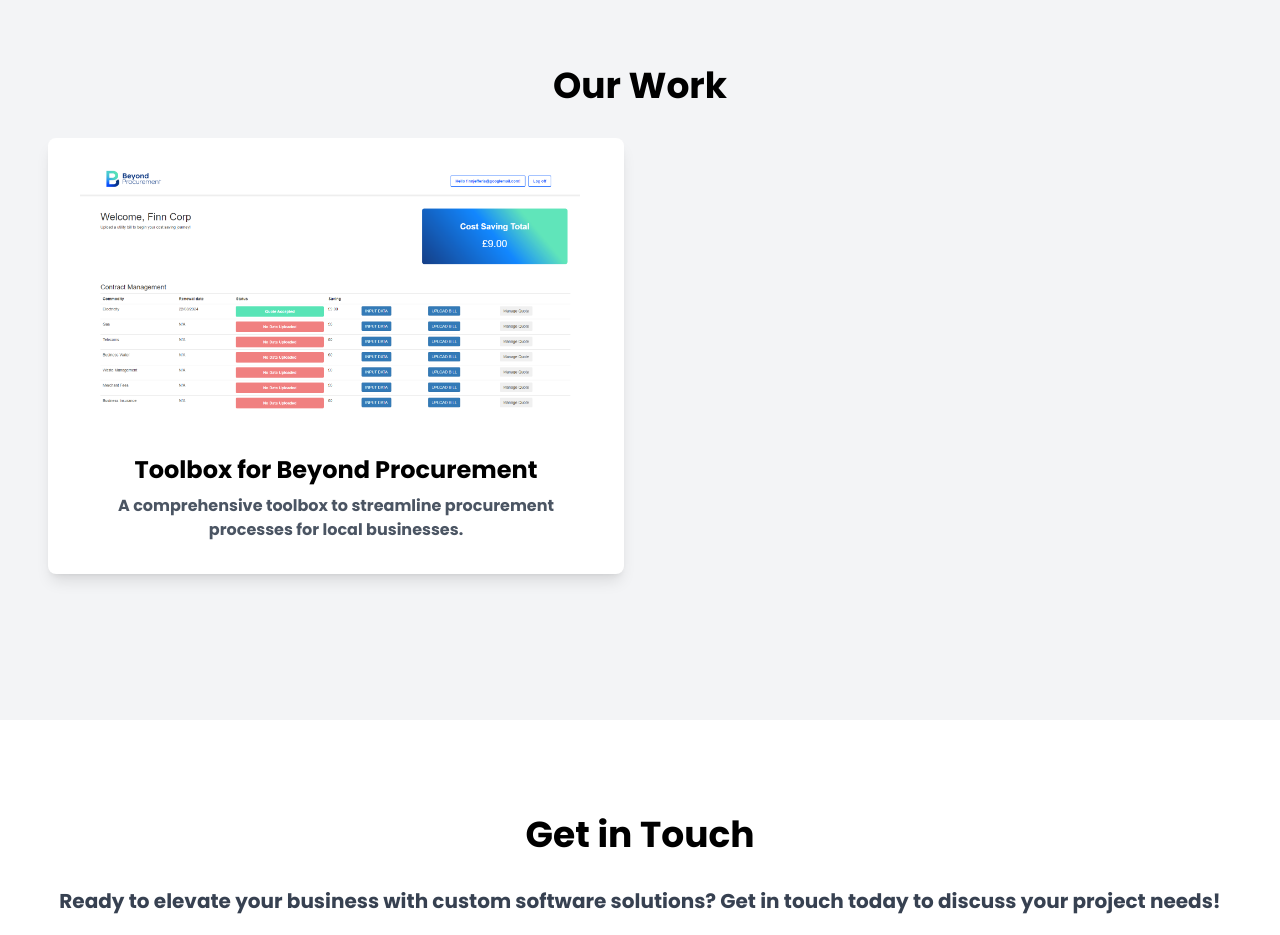
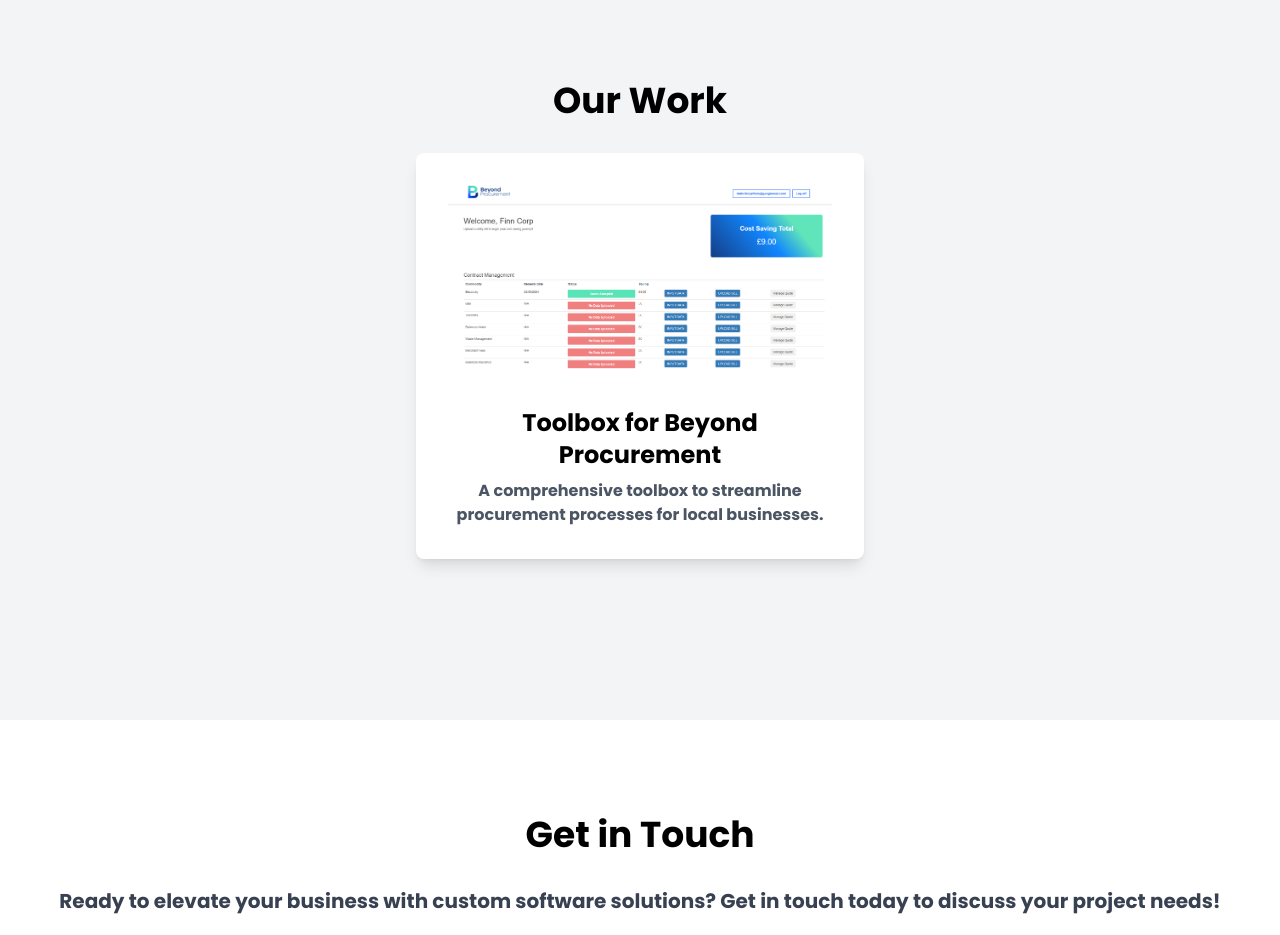
Before and after one commit to finnjefferis/jss-site, a Next.js app: page / in a window 1280 px wide. Shown: the part 1680-2615 px from the top of the page. Built offline with nearby package versions, Linux system fonts and the light colour scheme.

Commit message:
cenetered box

```diff
--- a/src/app/page.tsx
+++ b/src/app/page.tsx
@@ -133,9 +133,9 @@
       {/* Our Work Section */}
       <section className="flex flex-col items-center justify-center min-h-screen bg-gray-100 p-6 md:p-12">
         <h2 className="text-4xl font-bold text-black mb-8">Our Work</h2>
-        <div className="grid grid-cols-2 gap-8">
+        <div className="flex items-center justify-center">
           <div
-            className="bg-white p-8 shadow-lg rounded-lg cursor-pointer"
+            className="bg-white p-8 shadow-lg rounded-lg cursor-pointer max-w-md"
             onClick={() => toggleModal("Toolbox for Beyond Procurement")}
           >
             <Image
```
